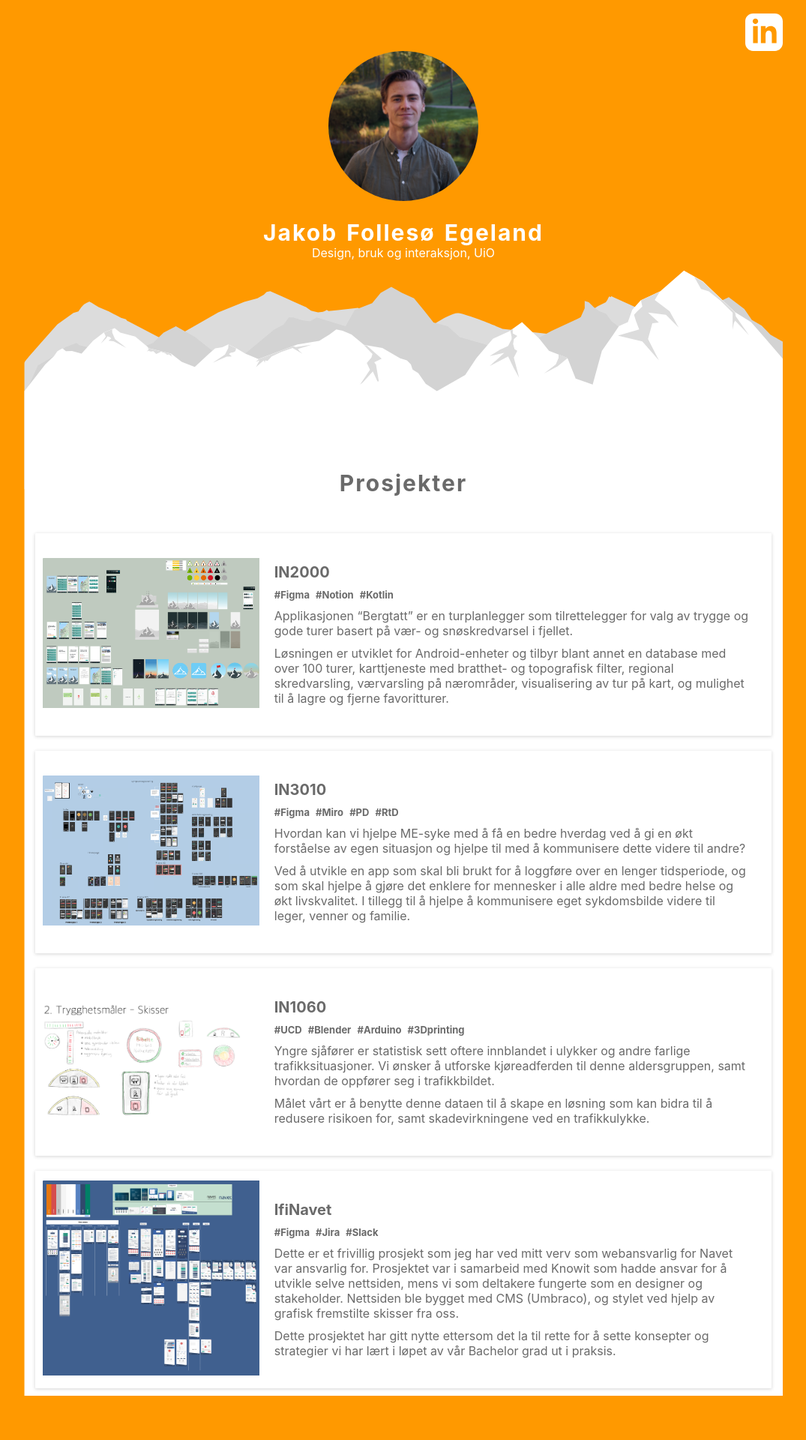
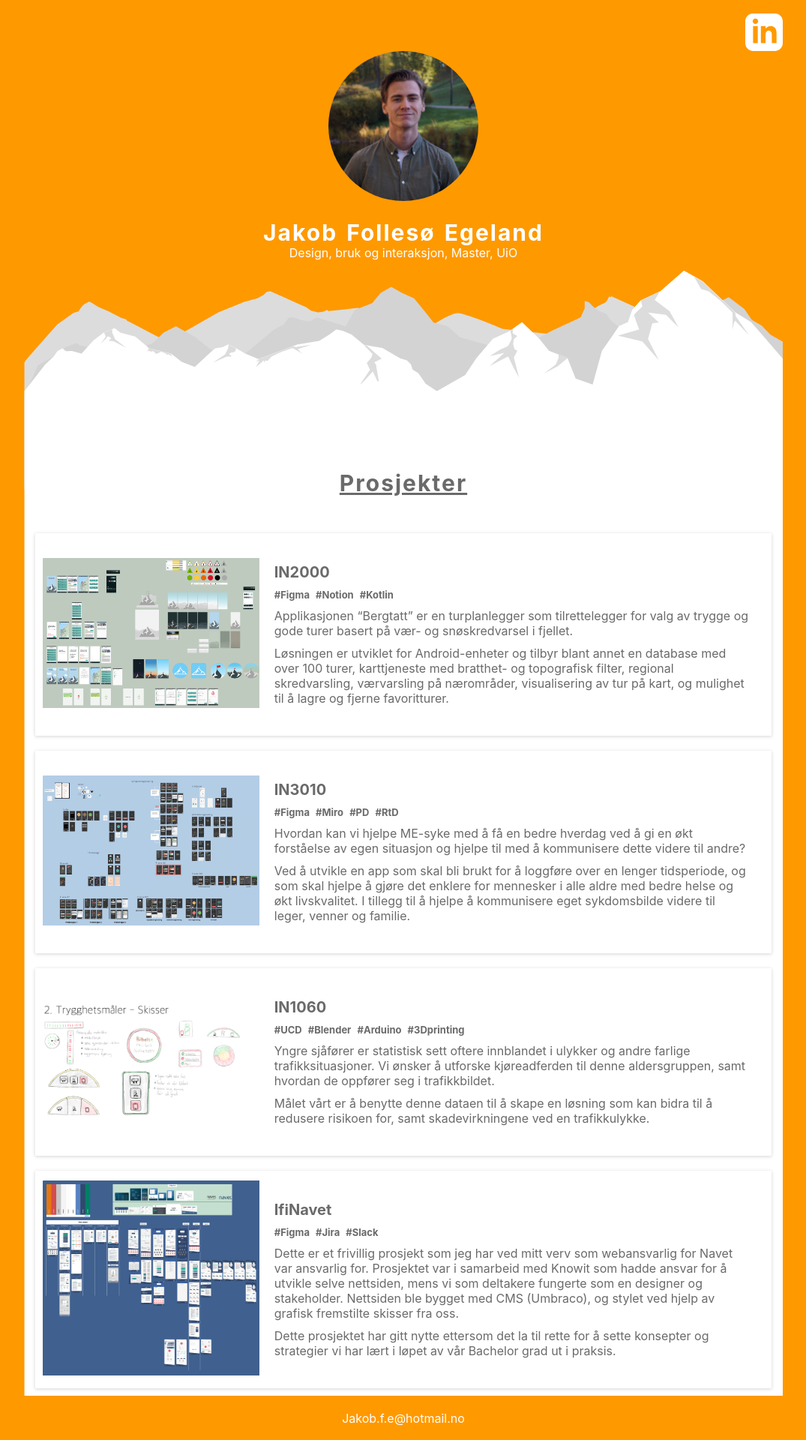
Before and after one commit to jakobegeland/portifolio, a React (Create React App) app: page / in a window 1280 px wide. Shown: the top 1920 px of the page at 75% size, without its empty margins (102-1177 px from the left). Before the commit the page ends 1869 px from the top, so only its background shows below. Built offline with nearby package versions, Linux system fonts and the light colour scheme.

Commit message:
Edit text

```diff
--- a/src/components/BackButton.js
+++ b/src/components/BackButton.js
@@ -1,11 +1,10 @@
 import React from 'react';
 import '../style/App.css';
 
-import {BrowserRouter as Router, Route, Switch, Link, Redirect, useHistory} from 'react-router-dom';
+import {Link} from 'react-router-dom';
 
 
 function BackButton(props) {
-  let history = useHistory();
   return(
     <div className="back_btn_left">
       <Link to="/">
--- /dev/null
+++ b/src/components/Footer.js
@@ -0,0 +1,13 @@
+import React from 'react';
+import '../style/App.css';
+
+function Footer(props) {
+  return(
+    <div className="footer-container">
+      <a className="paragraph-light-forside-mail" href = "mailto: jakob.f.e@hotmail.no">Jakob.f.e@hotmail.no</a>
+    </div>
+
+  );
+}
+
+export default Footer;
--- a/src/components/ProfileBoks.js
+++ b/src/components/ProfileBoks.js
@@ -12,7 +12,7 @@ function ProfileBoks() {
           Jakob Follesø Egeland
         </div>
         <div className="paragraph-light-forside-mail">
-          Design, bruk og interaksjon, UiO
+          Design, bruk og interaksjon, Master, UiO
         </div>
       </div>
     </div>
--- a/src/pages/Home.js
+++ b/src/pages/Home.js
@@ -2,7 +2,8 @@ import React from 'react';
 
 import InnholdBoks from '../components/InnholdBoks';
 import ProfileBoks from '../components/ProfileBoks';
-import Navfield from '../components/Navfield'
+import Navfield from '../components/Navfield';
+import Footer from '../components/Footer';
 
 function Home(props) {
   return(
@@ -16,6 +17,9 @@ function Home(props) {
       <div className="section">
         <InnholdBoks />
       </div>
+      <div className="section">
+        <Footer />
+      </div>
     </div>
   );
 
--- a/src/style/App.css
+++ b/src/style/App.css
@@ -9,6 +9,22 @@
 a {
   text-decoration: none; /* no underline */
 }
+
+.footer-container {
+  margin-top: 20px;
+  margin-bottom: 20px;
+  height: 20px;
+  text-align: center;
+}
+
+/* Brukes ikke */
+.href-tekst {
+  color: #FFFFFF;
+  font-size: 16px;
+  margin-bottom: 10px;
+  font-weight: bold;
+}
+
 
 .error {
   color: #FFFFFF;
@@ -132,6 +148,7 @@ a {
   text-align: center;
   color: #6A6A6A;
   margin-bottom: 40px;
+  text-decoration: underline;; /* no underline */
 }
 
 .paragraph-light-forside.paragraph-light-forside {
@@ -290,7 +307,7 @@ a {
   color: #FFFFFF;
 }
 
-@media screen and (max-width: 1100px) {
+@media screen and (max-width: 1200px) {
   .bakgrunn_image {
     padding-top: 200px;
   }
@@ -364,7 +381,7 @@ a {
   }
 
   .innhold-container {
-    margin-top: 80px;
+    margin-top: 30px;
   }
 
   .prosjekt-container-image {
```
